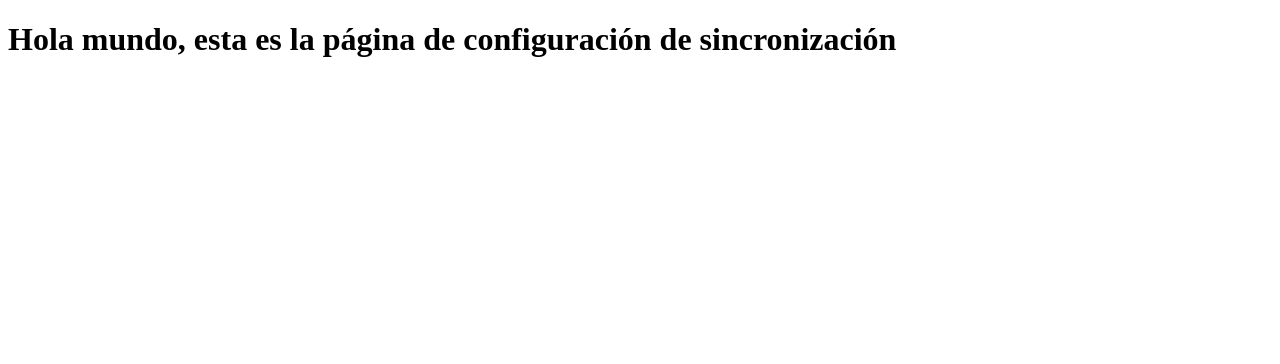
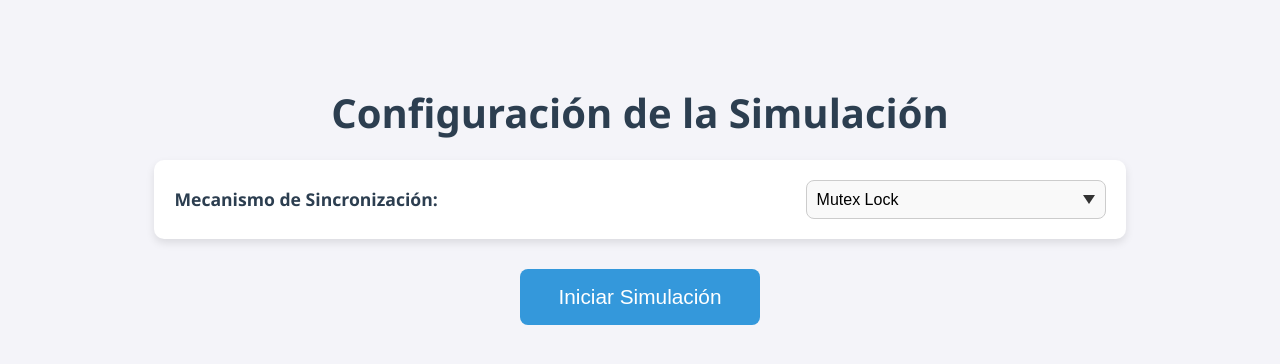
Before and after one commit to JosueSay/SchedulerSim, a FastAPI app: page /config-synchronization in a window 1280 px wide. Shown: the top 364 px of the page. Run offline with FastAPI, Linux system fonts and the light colour scheme; some libraries are stand-ins or nearby versions.

Commit message:
feat: edición de frontend para comienzo de configuracion y simulacion sincronizacion

```diff
--- /dev/null
+++ b/frontend/assets/js/config-synchronization.js
@@ -0,0 +1,11 @@
+async function initializeSyncConfig() {
+  const hasAccess = await checkRouteAccess("/config-synchronization");
+  if (!hasAccess) return;
+}
+
+async function startSyncSimulation() {
+  const mechanism = document.getElementById("mechanism").value;
+  const config = { mechanism };
+  localStorage.setItem("lastSyncConfig", JSON.stringify(config));
+  window.location.href = "/simulation-synchronization";
+}
--- a/frontend/templates/config-scheduling.html
+++ b/frontend/templates/config-scheduling.html
@@ -5,7 +5,7 @@
     <title>Configuración de Simulación</title>
     <link rel="icon" href="/static/images/page-icon.png" type="image/png" />
     <link href="/static/css/common.css" rel="stylesheet" />
-    <link href="/static/css/config-scheduling.css" rel="stylesheet" />
+    <link href="/static/css/config.css" rel="stylesheet" />
   </head>
   <body onload="initializeConfig();">
     <h1>Configuración de la Simulación</h1>
--- a/frontend/templates/config-synchronization.html
+++ b/frontend/templates/config-synchronization.html
@@ -3,8 +3,32 @@
   <head>
     <meta charset="UTF-8" />
     <title>Configuración Sincronización</title>
+    <link rel="icon" href="/static/images/page-icon.png" type="image/png" />
+    <link href="/static/css/common.css" rel="stylesheet" />
+    <link href="/static/css/config.css" rel="stylesheet" />
   </head>
   <body>
-    <h1>Hola mundo, esta es la página de configuración de sincronización</h1>
+    <h1>Configuración de la Simulación</h1>
+    <form id="sync-config-form">
+      <div class="card">
+        <label for="mechanism">Mecanismo de Sincronización:</label>
+        <select id="mechanism" name="mechanism">
+          <option value="mutex">Mutex Lock</option>
+          <option value="semaphore">Semáforo</option>
+        </select>
+      </div>
+      <div style="text-align: center; margin-top: 30px">
+        <button
+          type="button"
+          class="main-button"
+          onclick="startSyncSimulation();"
+        >
+          Iniciar Simulación
+        </button>
+      </div>
+    </form>
+    <script src="/static/js/alerts.js"></script>
+    <script src="/static/js/common.js"></script>
+    <script src="/static/js/config-synchronization.js"></script>
   </body>
 </html>
--- a/frontend/templates/simulation-synchronization.html
+++ b/frontend/templates/simulation-synchronization.html
@@ -3,8 +3,13 @@
   <head>
     <meta charset="UTF-8" />
     <title>Simulación Sincronización</title>
+    <link rel="icon" href="/static/images/page-icon.png" type="image/png" />
+    <link rel="stylesheet" href="/static/css/common.css" />
+    <link rel="stylesheet" href="/static/css/simulation-scheduling.css" />
+    <script src="https://cdnjs.cloudflare.com/ajax/libs/html2canvas/1.4.1/html2canvas.min.js"></script>
   </head>
   <body>
+    <h1>Resultado de la Simulación</h1>
     <h1>Hola mundo, esta es la página de simulación de sincronización</h1>
   </body>
 </html>
```
Also changed, not shown: frontend/assets/css/config.css (renamed from frontend/assets/css/config-scheduling.css).
